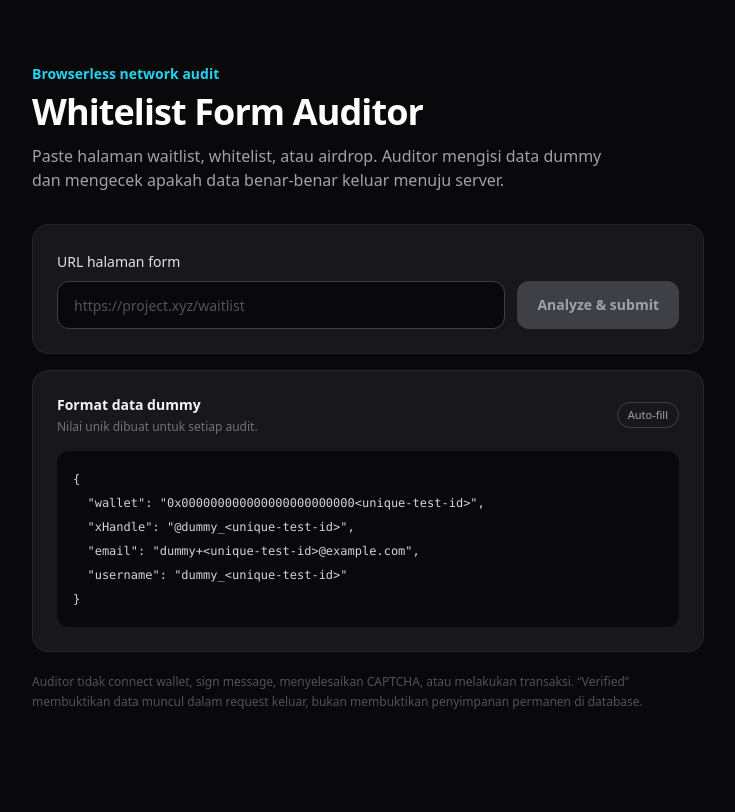
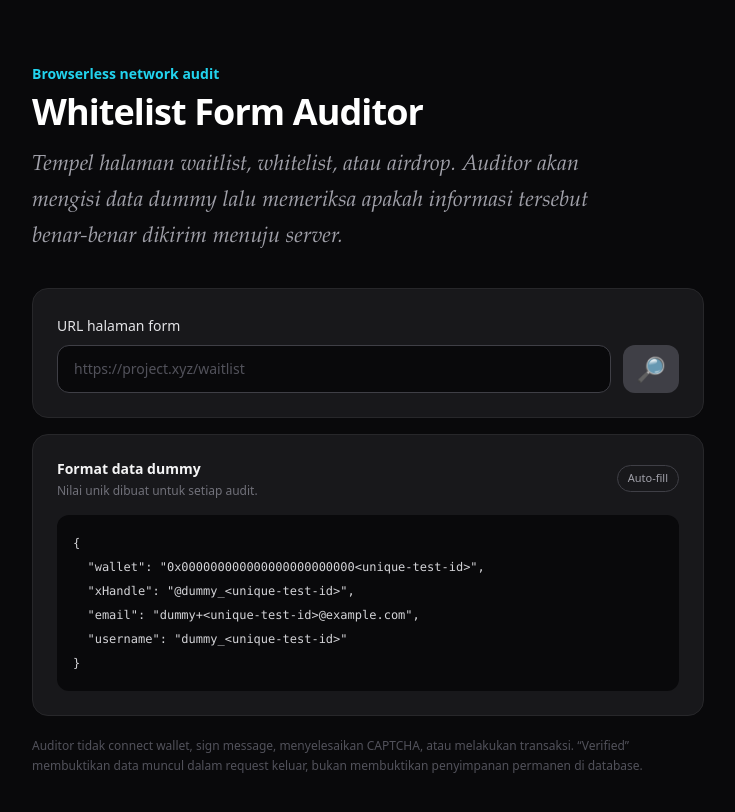
Before and after one commit to ariefzzz5421/whitelist-form-auditor, a Next.js app: page / in a window 1280 px wide. Shown: the top 812 px of the page, without its empty margins (272-1007 px from the left). Built offline with nearby package versions, Linux system fonts and the light colour scheme.

Commit message:
Fix audit runtime and refine interface

```diff
--- a/app/DummyWalletTester.tsx
+++ b/app/DummyWalletTester.tsx
@@ -88,9 +88,9 @@ export default function DummyWalletTester() {
           <h1 className="mt-2 text-3xl font-semibold tracking-tight text-white sm:text-4xl">
             Whitelist Form Auditor
           </h1>
-          <p className="mt-3 max-w-xl text-sm leading-6 text-zinc-400 sm:text-base">
-            Paste halaman waitlist, whitelist, atau airdrop. Auditor mengisi data dummy dan mengecek apakah data
-            benar-benar keluar menuju server.
+          <p className="editorial-description mt-4 max-w-xl text-zinc-400">
+            Tempel halaman waitlist, whitelist, atau airdrop. Auditor akan mengisi data dummy lalu memeriksa apakah
+            informasi tersebut benar-benar dikirim menuju server.
           </p>
         </header>
 
@@ -116,9 +116,11 @@ export default function DummyWalletTester() {
               <button
                 type="submit"
                 disabled={loading || !url.trim()}
-                className="h-12 shrink-0 rounded-xl bg-cyan-400 px-5 text-sm font-semibold text-zinc-950 transition hover:bg-cyan-300 disabled:cursor-not-allowed disabled:bg-zinc-700 disabled:text-zinc-400"
+                aria-label={loading ? "Sedang menganalisis halaman" : "Analisis dan kirim form"}
+                title={loading ? "Sedang menganalisis..." : "Analisis dan kirim"}
+                className="flex h-12 w-full shrink-0 items-center justify-center rounded-xl bg-cyan-400 text-2xl text-zinc-950 transition hover:bg-cyan-300 disabled:cursor-not-allowed disabled:bg-zinc-700 disabled:text-zinc-400 sm:w-14"
               >
-                {loading ? "Menganalisis..." : "Analyze & submit"}
+                <span aria-hidden="true" className={loading ? "animate-pulse" : ""}>🔎</span>
               </button>
             </div>
           </form>
--- a/app/globals.css
+++ b/app/globals.css
@@ -39,6 +39,21 @@ body {
     sans-serif;
 }
 
+.editorial-description {
+  font-family:
+    "Iowan Old Style",
+    "Palatino Linotype",
+    "Book Antiqua",
+    Palatino,
+    Georgia,
+    serif;
+  font-size: clamp(1.12rem, 1rem + 0.45vw, 1.4rem);
+  font-style: italic;
+  font-weight: 400;
+  line-height: 1.65;
+  letter-spacing: 0.005em;
+}
+
 button,
 input,
 textarea,
--- a/next.config.ts
+++ b/next.config.ts
@@ -2,6 +2,9 @@ import type { NextConfig } from "next";
 
 const nextConfig: NextConfig = {
   serverExternalPackages: ["playwright-core"],
+  outputFileTracingIncludes: {
+    "/api/audit": ["./node_modules/playwright-core/**/*"],
+  },
 };
 
 export default nextConfig;
```
